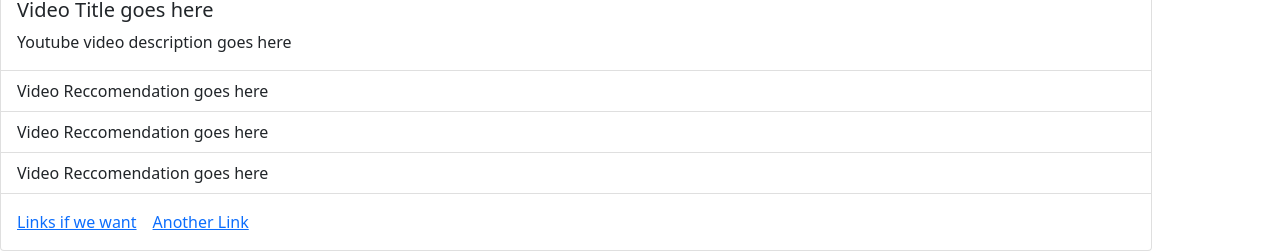
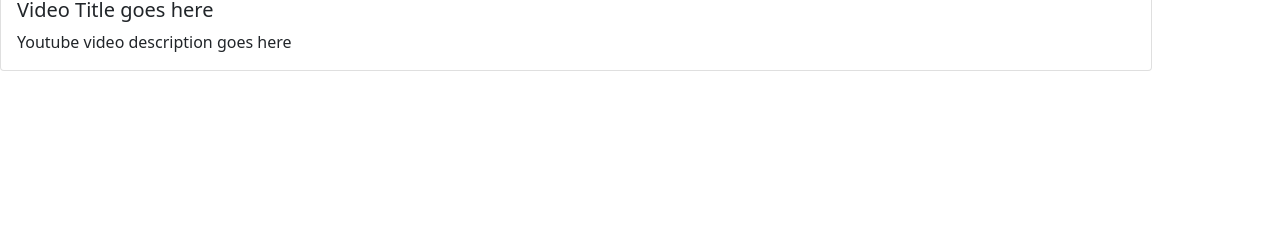
Before and after one commit to Colemassey/dcc-youtube-clone, a React (Create React App) app: page / in a window 1280 px wide. Shown: the part 768-1019 px from the top of the page. After the commit the page ends 839 px from the top, so only its background shows below. Built offline with nearby package versions, Linux system fonts and the light colour scheme.

Commit message:
WOrking on relatedvideos, having a hard time connecting video player to related videos.

```diff
--- a/src/Components/Comment/Comment.jsx
+++ b/src/Components/Comment/Comment.jsx
@@ -1,7 +1,10 @@
+import React, {useState} from 'react';
 import CommentForm from "../CommentForm/CommentForm";
 import CommentList from "../CommentList/CommentList";
 
 const Comment = (props) => {
+
+    // const [editingId, setEditingId] = useState(undefined)
 
     async function getAllComments() {
         let response = await axios.get('http://127.0.0.1:8000/all/<str:video_id>');
@@ -9,7 +12,7 @@ const Comment = (props) => {
 
       }
 
-      const [editingId, setEditingId] = React.useState(undefined)
+
 
     return (
         <div>
--- a/src/Components/CommentForm/CommentForm.jsx
+++ b/src/Components/CommentForm/CommentForm.jsx
@@ -1,5 +1,4 @@
 import React, {useState} from 'react';
-import { useNavigate } from 'react-router-dom';
 import {Form, Button} from 'react-bootstrap';
 
 
--- a/src/Components/HomePage/HomePage.jsx
+++ b/src/Components/HomePage/HomePage.jsx
@@ -18,7 +18,7 @@ const HomePage = (props) => {
 
 
     async function getRelatedVideos (searchVideoID) {
-        let response = await axios.get(`https://www.googleapis.com/youtube/v3/search?relatedToVideoId=${searchVideoID}&type=video&key=AIzaSyCA_6OGhIBDkYUzdjQOPRD535rx3l8GyP8`);
+        let response = await axios.get(`https://www.googleapis.com/youtube/v3/search?relatedToVideoId=81i78S1eBFs&type=video&key=AIzaSyCA_6OGhIBDkYUzdjQOPRD535rx3l8GyP8`);
         console.log(response)
         let relatedVideos = response.data.items.filter(video => video.snippet)
         setRelatedVideo(relatedVideos)
--- a/src/Components/RelatedVideos/RelatedVideos.jsx
+++ b/src/Components/RelatedVideos/RelatedVideos.jsx
@@ -3,6 +3,7 @@ import React from 'react';
 const RelatedVideos = (props) => {
     console.log(props.relatedVideo)
     function videoLinks() {
+        // props.getRelatedVideos()
         return props.relatedVideo.map((video) => {
             return (
                     <li><a href={`http://www.youtube.com/watch?v=${video.videoId}`}>{video.videoTitle}</a> </li>
--- a/src/Components/VideoPlayer/VideoPlayer.jsx
+++ b/src/Components/VideoPlayer/VideoPlayer.jsx
@@ -4,27 +4,20 @@ import {ListGroup, ListGroupItem} from 'react-bootstrap';
 import YoutubeEmbed from "./YoutubeEmbed";
 
 
-function VideoPlayer(props) {
+
+function VideoPlayer() {
   return (
     <div className="App">
    <Card style={{ width: '72rem' }}>
    <Card.Header>Youtube Playa</Card.Header>
 <Card.Title>Press the button Playa</Card.Title>
-<YoutubeEmbed embedId={props.searchVideoID} />
+<YoutubeEmbed embedId={'81i78S1eBFs'} />
   <Card.Body>
     <Card.Title>Video Title goes here</Card.Title>
     <Card.Text>
       Youtube video description goes here
     </Card.Text>
-  </Card.Body>
-  <ListGroup className="list-group-flush">
-    <ListGroupItem>Video Reccomendation goes here</ListGroupItem>
-    <ListGroupItem>Video Reccomendation goes here</ListGroupItem>
-    <ListGroupItem>Video Reccomendation goes here</ListGroupItem>
-  </ListGroup>
-  <Card.Body>
-    <Card.Link href="#">Links if we want</Card.Link>
-    <Card.Link href="#">Another Link</Card.Link>
+
   </Card.Body>
 </Card>
     </div>
```
